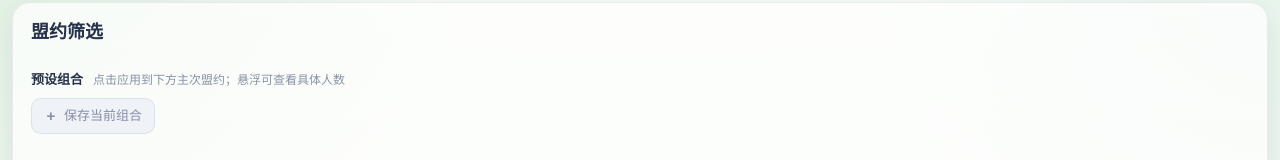
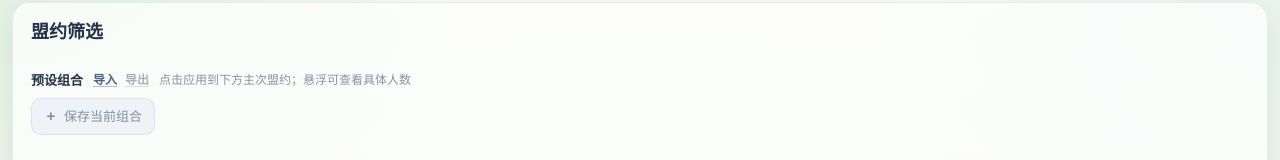
Before and after one commit to llomin/arknights-weishu-tool, a React (Vite) app: page / in a window 1280 px wide. Shown: the part 136-296 px from the top of the page. Built offline with nearby package versions, Linux system fonts and the light colour scheme.

Commit message:
feat: 预设组合支持导入导出

```diff
--- a/src/features/strategy/model/useStrategyStore.ts
+++ b/src/features/strategy/model/useStrategyStore.ts
@@ -5,6 +5,7 @@ import type { CovenantPreset, StrategyState } from '@/shared/types/domain';
 interface StrategyStore extends StrategyState {
   applyCovenantPreset: (presetId: string) => void;
   deleteCovenantPreset: (presetId: string) => void;
+  importCovenantPresets: (value: unknown) => void;
   renameCovenantPreset: (presetId: string, name: string) => void;
   reset: () => void;
   restoreRemovedOperators: () => void;
@@ -177,12 +178,54 @@ function saveCovenantPresets(covenantPresets: CovenantPreset[]) {
   }
 }
 
+function cloneCovenantPreset(preset: CovenantPreset): CovenantPreset {
+  return {
+    id: preset.id,
+    name: preset.name,
+    selectedCovenantIds: [...preset.selectedCovenantIds],
+    selectedCovenantTargetMap: { ...preset.selectedCovenantTargetMap },
+  };
+}
+
 function createCovenantPresetId() {
   if (typeof crypto !== 'undefined' && typeof crypto.randomUUID === 'function') {
     return crypto.randomUUID();
   }
 
   return `preset-${Date.now()}-${Math.random().toString(36).slice(2, 10)}`;
+}
+
+function normalizeImportedCovenantPresets(value: unknown) {
+  const rawItems =
+    Array.isArray(value)
+      ? value
+      : value &&
+          typeof value === 'object' &&
+          Array.isArray((value as { presets?: unknown[] }).presets)
+        ? (value as { presets: unknown[] }).presets
+        : [value];
+
+  return rawItems
+    .map((item) => normalizeCovenantPreset(item))
+    .filter((item): item is CovenantPreset => item !== null);
+}
+
+function createImportedCovenantPreset(
+  preset: CovenantPreset,
+  usedPresetIds: Set<string>,
+) {
+  let nextPresetId = preset.id;
+
+  while (usedPresetIds.has(nextPresetId)) {
+    nextPresetId = createCovenantPresetId();
+  }
+
+  usedPresetIds.add(nextPresetId);
+
+  return {
+    ...cloneCovenantPreset(preset),
+    id: nextPresetId,
+  };
 }
 
 function loadFavoriteOperatorIds() {
@@ -257,6 +300,30 @@ export const useStrategyStore = create<StrategyStore>((set) => ({
       const covenantPresets = state.covenantPresets.filter(
         (item) => item.id !== presetId,
       );
+
+      saveCovenantPresets(covenantPresets);
+
+      return {
+        covenantPresets,
+      };
+    }),
+  importCovenantPresets: (value) =>
+    set((state) => {
+      const importedPresets = normalizeImportedCovenantPresets(value);
+
+      if (importedPresets.length === 0) {
+        return state;
+      }
+
+      const usedPresetIds = new Set(
+        state.covenantPresets.map((preset) => preset.id),
+      );
+      const covenantPresets = [
+        ...state.covenantPresets,
+        ...importedPresets.map((preset) =>
+          createImportedCovenantPreset(preset, usedPresetIds),
+        ),
+      ];
 
       saveCovenantPresets(covenantPresets);
 
--- a/src/pages/strategy-board/StrategyBoardPage.module.css
+++ b/src/pages/strategy-board/StrategyBoardPage.module.css
@@ -238,8 +238,13 @@
 .filterLabelRow {
   display: flex;
   align-items: center;
+  flex-wrap: wrap;
   gap: 10px;
   margin-bottom: 8px;
+}
+
+.presetLabelRow {
+  justify-content: flex-start;
 }
 
 .filterLabel {
@@ -251,6 +256,69 @@
 .filterHint {
   color: var(--text-muted);
   font-size: 12px;
+}
+
+.filterInlineActions {
+  display: inline-flex;
+  flex-wrap: wrap;
+  gap: 8px;
+}
+
+.filterLinkButton {
+  display: inline-flex;
+  align-items: center;
+  justify-content: center;
+  min-height: 20px;
+  padding: 0;
+  border: none;
+  background: transparent;
+  color: #4b6586;
+  font-size: 12px;
+  font-weight: 600;
+  line-height: 1.2;
+  text-decoration: underline;
+  text-decoration-color: rgba(75, 101, 134, 0.42);
+  text-underline-offset: 0.18em;
+  cursor: pointer;
+  transition:
+    color 180ms ease,
+    text-decoration-color 180ms ease,
+    opacity 180ms ease;
+}
+
+.filterLinkButton:hover {
+  color: #2f5f96;
+  text-decoration-color: currentColor;
+}
+
+.filterLinkButton:focus-visible {
+  outline: none;
+  border-radius: 6px;
+  box-shadow: 0 0 0 3px rgba(170, 193, 231, 0.2);
+}
+
+.filterLinkButton:disabled {
+  cursor: not-allowed;
+  color: rgba(93, 106, 131, 0.72);
+  text-decoration-color: rgba(93, 106, 131, 0.28);
+  opacity: 0.72;
+}
+
+.filterLinkButton:disabled:hover {
+  color: rgba(93, 106, 131, 0.72);
+  text-decoration-color: rgba(93, 106, 131, 0.28);
+}
+
+.visuallyHiddenInput {
+  position: absolute;
+  width: 1px;
+  height: 1px;
+  padding: 0;
+  margin: -1px;
+  overflow: hidden;
+  clip: rect(0, 0, 0, 0);
+  white-space: nowrap;
+  border: 0;
 }
 
 .chipRow {
@@ -1617,6 +1685,15 @@
     align-self: stretch;
   }
 
+  .filterInlineActions {
+    width: 100%;
+  }
+
+  .presetFilterHint {
+    width: 100%;
+    margin-left: 0;
+  }
+
   .recommendationSection {
     padding-left: 12px;
     padding-right: 12px;
--- a/src/pages/strategy-board/StrategyBoardPage.tsx
+++ b/src/pages/strategy-board/StrategyBoardPage.tsx
@@ -29,6 +29,9 @@ export function StrategyBoardPage() {
   );
   const deleteCovenantPreset = useStrategyStore(
     (state) => state.deleteCovenantPreset,
+  );
+  const importCovenantPresets = useStrategyStore(
+    (state) => state.importCovenantPresets,
   );
   const renameCovenantPreset = useStrategyStore(
     (state) => state.renameCovenantPreset,
@@ -99,6 +102,7 @@ export function StrategyBoardPage() {
         maxVisibleTier={maxVisibleTier}
         onApplyCovenantPreset={applyCovenantPreset}
         onDeleteCovenantPreset={deleteCovenantPreset}
+        onImportCovenantPresets={importCovenantPresets}
         onRenameCovenantPreset={renameCovenantPreset}
         onSaveCovenantPreset={saveCovenantPreset}
         onUpdateCovenantPreset={updateCovenantPreset}
--- a/src/pages/strategy-board/ui/StrategyBoardFilters.tsx
+++ b/src/pages/strategy-board/ui/StrategyBoardFilters.tsx
@@ -1,4 +1,4 @@
-import { useState } from 'react';
+import { useRef, useState, type ChangeEvent } from 'react';
 import clsx from 'clsx';
 import {
   covenantMap,
@@ -23,6 +23,7 @@ export interface StrategyBoardFiltersProps {
   maxVisibleTier: number | null;
   onApplyCovenantPreset: (presetId: string) => void;
   onDeleteCovenantPreset: (presetId: string) => void;
+  onImportCovenantPresets: (value: unknown) => void;
   onRenameCovenantPreset: (presetId: string, name: string) => void;
   onReset: () => void;
   onSaveCovenantPreset: (name: string) => void;
@@ -87,6 +88,48 @@ function buildPresetTitle(preset: CovenantPreset) {
   );
 }
 
+function buildPresetExportPayload(preset: CovenantPreset) {
+  return {
+    id: preset.id,
+    name: preset.name,
+    selectedCovenantIds: [...preset.selectedCovenantIds],
+    selectedCovenantTargetMap: { ...preset.selectedCovenantTargetMap },
+  };
+}
+
+function sanitizePresetFileName(name: string) {
+  const trimmedName = name.trim();
+
+  if (trimmedName.length === 0) {
+    return 'preset';
+  }
+
+  return trimmedName.replace(/[\\/:*?"<>|]+/g, '-');
+}
+
+function downloadJsonFile(filename: string, value: unknown) {
+  if (
+    typeof window === 'undefined' ||
+    typeof document === 'undefined' ||
+    typeof URL.createObjectURL !== 'function'
+  ) {
+    return;
+  }
+
+  const blob = new Blob([JSON.stringify(value, null, 2)], {
+    type: 'application/json;charset=utf-8',
+  });
+  const objectUrl = URL.createObjectURL(blob);
+  const downloadLink = document.createElement('a');
+
+  downloadLink.href = objectUrl;
+  downloadLink.download = filename;
+  document.body.append(downloadLink);
+  downloadLink.click();
+  downloadLink.remove();
+  URL.revokeObjectURL(objectUrl);
+}
+
 function matchesPresetSelection(
   preset: CovenantPreset,
   selectedCovenantIds: string[],
@@ -110,6 +153,7 @@ export function StrategyBoardFilters({
   maxVisibleTier,
   onApplyCovenantPreset,
   onDeleteCovenantPreset,
+  onImportCovenantPresets,
   onRenameCovenantPreset,
   onReset,
   onSaveCovenantPreset,
@@ -123,6 +167,7 @@ export function StrategyBoardFilters({
   const [activePresetId, setActivePresetId] = useState<string | null>(null);
   const [editingPresetId, setEditingPresetId] = useState<string | null>(null);
   const [openedPresetMenuId, setOpenedPresetMenuId] = useState<string | null>(null);
+  const importFileInputRef = useRef<HTMLInputElement | null>(null);
   const editingPreset = covenantPresets.find((preset) => preset.id === editingPresetId) ?? null;
   const defaultPresetName = buildDefaultPresetName(
     selectedCovenantIds,
@@ -209,6 +254,44 @@ export function StrategyBoardFilters({
       currentPresetId === presetId ? null : currentPresetId,
     );
     onDeleteCovenantPreset(presetId);
+  }
+
+  function handleExportPreset(preset: CovenantPreset) {
+    setOpenedPresetMenuId(null);
+    downloadJsonFile(
+      `strategy-board-covenant-preset-${sanitizePresetFileName(preset.name)}.json`,
+      buildPresetExportPayload(preset),
+    );
+  }
+
+  function handleExportAllPresets() {
+    downloadJsonFile(
+      'strategy-board-covenant-presets.json',
+      covenantPresets.map((preset) => buildPresetExportPayload(preset)),
+    );
+  }
+
+  function handleOpenImportPicker() {
+    setOpenedPresetMenuId(null);
+    importFileInputRef.current?.click();
+  }
+
+  async function handleImportPresets(event: ChangeEvent<HTMLInputElement>) {
+    const input = event.currentTarget;
+    const importFile = input.files?.[0];
+
+    if (!importFile) {
+      return;
+    }
+
+    try {
+      const rawValue = await importFile.text();
+      onImportCovenantPresets(JSON.parse(rawValue));
+    } catch {
+      // Ignore malformed JSON or unreadable files and keep current presets intact.
+    } finally {
+      input.value = '';
+    }
   }
 
   function renderCovenantChip(
@@ -299,9 +382,41 @@ export function StrategyBoardFilters({
         </div>
 
         <div className={styles.filterGroup}>
-          <div className={styles.filterLabelRow}>
+          <div className={clsx(styles.filterLabelRow, styles.presetLabelRow)}>
             <span className={styles.filterLabel}>预设组合</span>
-            <span className={styles.filterHint}>
+            <div className={styles.filterInlineActions}>
+              <input
+                ref={importFileInputRef}
+                type="file"
+                accept="application/json,.json"
+                className={styles.visuallyHiddenInput}
+                aria-label="导入预设组合 JSON"
+                onChange={handleImportPresets}
+              />
+              <button
+                type="button"
+                className={styles.filterLinkButton}
+                title="导入预设组合 JSON"
+                onClick={handleOpenImportPicker}
+              >
+                导入
+              </button>
+              <button
+                type="button"
+                className={styles.filterLinkButton}
+                aria-label="导出全部预设组合"
+                title={
+                  covenantPresets.length > 0
+                    ? '导出全部预设组合'
+                    : '当前没有可导出的预设组合'
+                }
+                disabled={covenantPresets.length === 0}
+                onClick={handleExportAllPresets}
+              >
+                导出
+              </button>
+            </div>
+            <span className={clsx(styles.filterHint, styles.presetFilterHint)}>
               点击应用到下方主次盟约；悬浮可查看具体人数
             </span>
           </div>
@@ -385,6 +500,14 @@ export function StrategyBoardFilters({
                           onClick={() => handleRenamePreset(preset)}
                         >
                           重命名
+                        </button>
+                        <button
+                          type="button"
+                          className={styles.presetMenuItem}
+                          aria-label={`导出预设组合 ${preset.name}`}
+                          onClick={() => handleExportPreset(preset)}
+                        >
+                          导出
                         </button>
                         <button
                           type="button"
```
Also changed, not shown: 2 other files (tests, documents, lock files or other folders).
